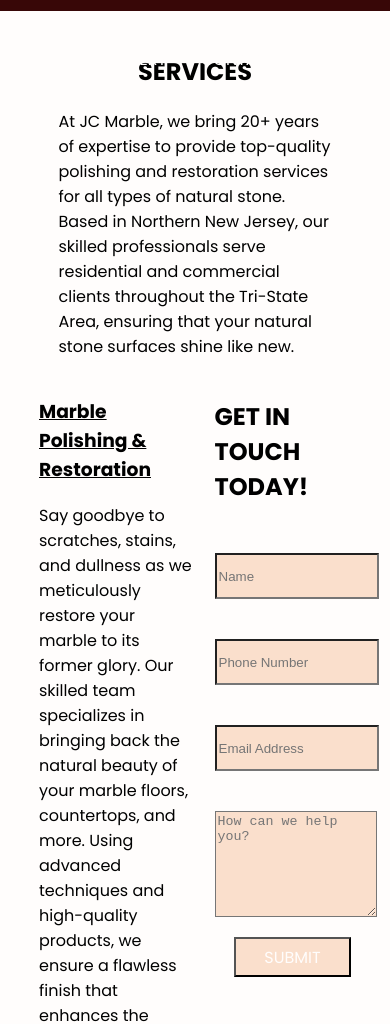
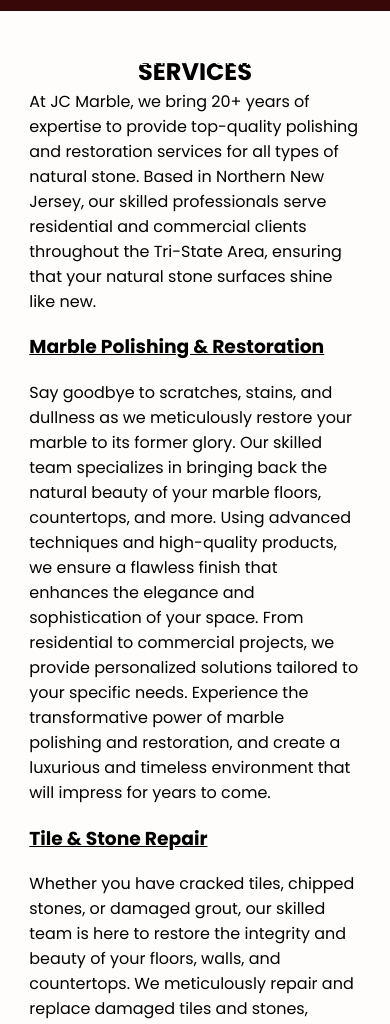
Before and after one commit to karensbuggin/JCMarble, a plain HTML site: page services.html in a window 390 px wide. Shown: the part 73-1097 px from the top of the page. Drawn offline with Linux system fonts and the light colour scheme.

Commit message:
Fixed styling and responsiveness on services page

```diff
--- a/services.html
+++ b/services.html
@@ -35,7 +35,7 @@
 
             <div class="service-page">
                 <div class="service-descriptions">
-                    <a id="marble-polish"><h3 >Marble Polishing & Restoration</h3></a>
+                    <h3>Marble Polishing & Restoration</h3>
                     <p>
                         Say goodbye to scratches, stains, and dullness as we meticulously restore your marble to its former glory.
                         Our skilled team specializes in bringing back the natural beauty of your marble floors, countertops, and more.
@@ -53,6 +53,9 @@
 
                 <div id="services-contact">
                     <h2>GET IN TOUCH TODAY!</h2>
+                    <p>Contact JC Marble to discuss any project big or small! We offer free consultations and estimates
+                        for all your stone care related needs.
+                    </p>
                     <form method="post" action="https://formsubmit.co/26cf93f0f9159823d2a5ed53785ba4e8" >
                         <label for="first_name">Name:
                             <input id="name" name="first_name" type="text" placeholder="Name" required>
@@ -68,6 +71,7 @@
                         </label>
                         <input type="submit" value="Submit" id="submit">
                         <input type="hidden" name="_captcha" value="false">
+
                     </form>
                 </div>
 
--- a/styles.css
+++ b/styles.css
@@ -132,7 +132,24 @@ a:hover{
     font-size:20px;
     display: none;
 }
+/*
+.hamburger-links{
+    display:none;
+}
 
+@media screen and (max-width:800px){
+    .nav-links{
+        display:none;
+    }
+
+    .nav-bar i{
+        display:inline block;
+    }
+
+
+
+}
+*/
 /* --- Hero --- */
 
 #hero{
@@ -417,7 +434,7 @@ textarea{
 }
 
 .service-descriptions{
-    width:40vw;
+    width: 35vw;
     margin:auto;
 }
 
@@ -437,6 +454,21 @@ textarea{
 
 #services-contact{
     width:40vw;
+    padding:20px;
+    background-color:var(--maroon);
+    color: var(--peachy-white);
+    border-radius:5px;
+    box-shadow: 5px 5px 10px 1px grey;
+
+}
+
+#services-contact h2{
+    text-align:center;
+
+}
+
+#services-contact p{
+    padding:0 40px;
 }
 
 #services-caption{
@@ -444,6 +476,47 @@ textarea{
     margin:auto;
     padding:20px 0;
 }
+
+@media screen and (max-width:800px){
+    .service-page{
+        display:flex;
+        flex-direction: column;
+        justify-content:center;
+    }
+
+    #service-page p{
+        font-size:12px;
+    }
+
+    .service-descriptions, #services-caption{
+        width:85vw;
+        padding:0;
+    }
+
+    #services-contact{
+        width:85vw;
+        padding:20px;
+        font-size:12px;
+    }
+}
+
+@media screen and (min-width:800px) and (max-width:1200px){
+
+    #services-contact{
+        width:40vw;
+        padding:20px;
+        font-size:14px;
+        max-height:800px;
+        height:fit-content;
+    }
+
+    #services-contact form label{
+        font-size:14px;
+    }
+
+}
+
+
 
 /* --- Gallery --- */
 #gallery-page, #services-page{
@@ -486,9 +559,9 @@ textarea{
     flex-direction: row;
 }
 
-#services-contact form{
-    color: var(--maroon);
-}
+
+
+
 
 
 /* --- Footer --- */
```
Also changed, not shown: index.html (+9 -0 lines).
